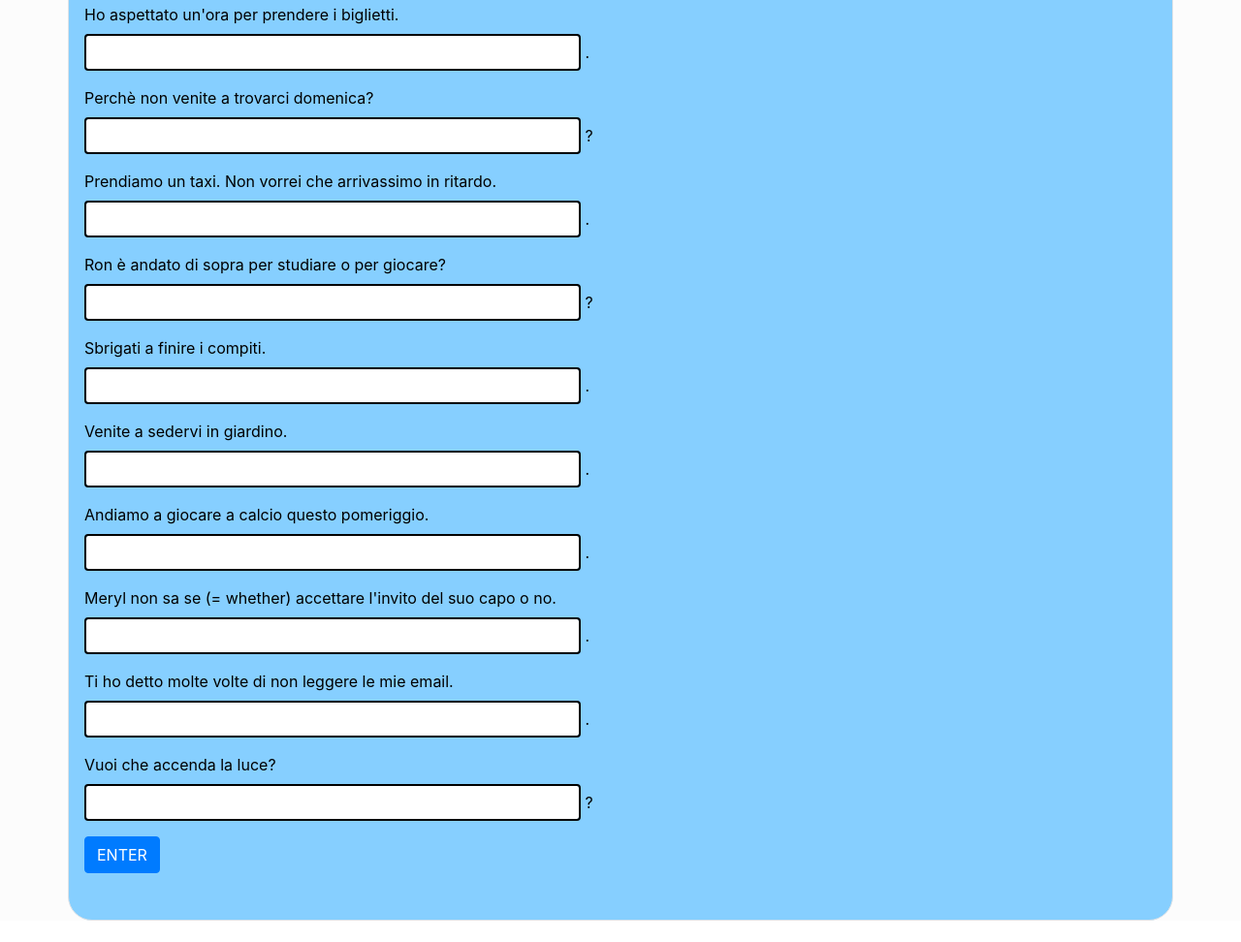
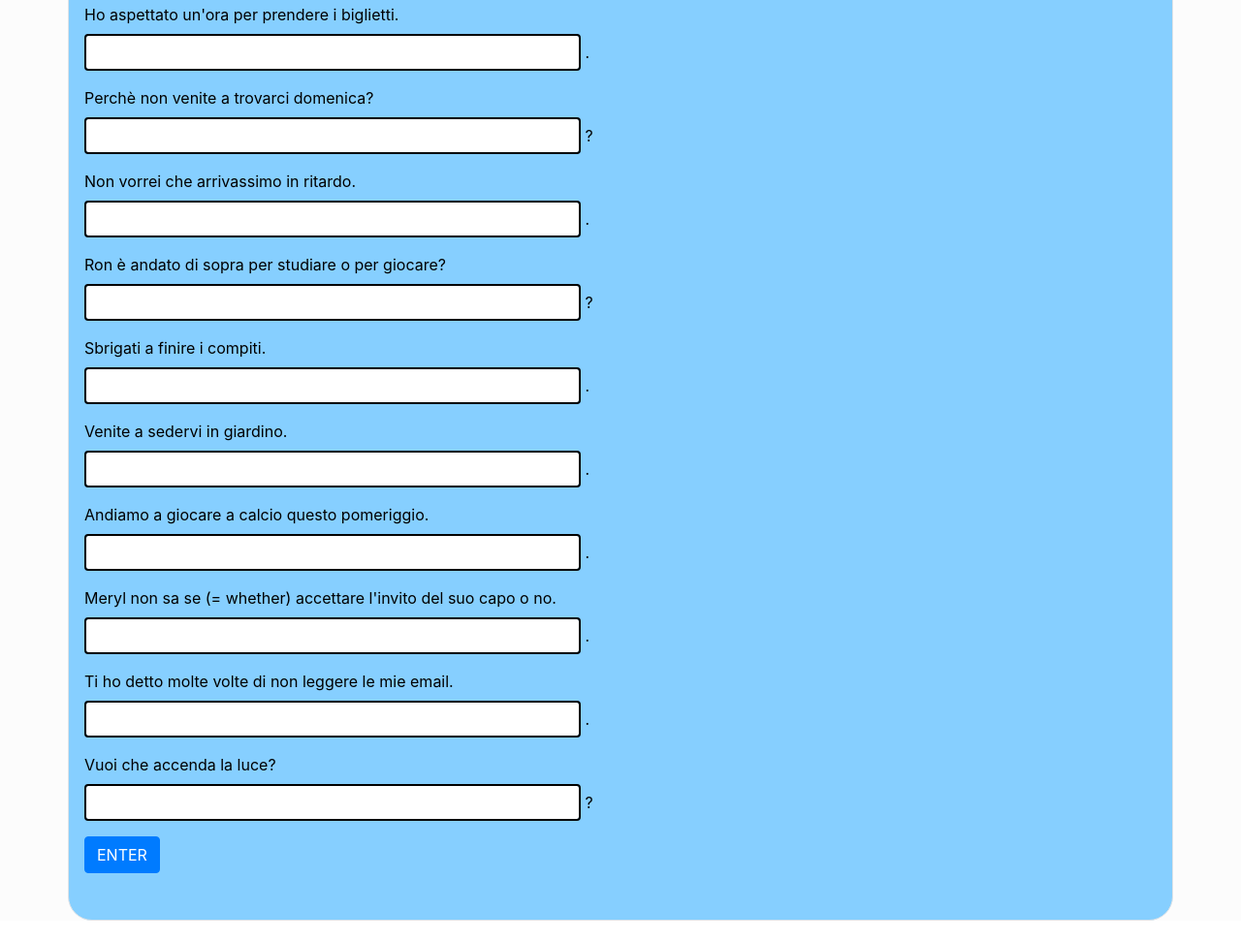
Before and after one commit to NDBpresentazione/NDBpresentazione.github.io, a plain HTML site: page pages/page1.html in a window 1280 px wide. Shown: the part 1644-2616 px from the top of the page at 97% size. Drawn offline with nearby package versions, Linux system fonts and the light colour scheme.

Commit message:
Update page1.html

```diff
--- a/pages/page1.html
+++ b/pages/page1.html
@@ -118,7 +118,7 @@
 
         <p id="sol2"></p>
         <div class="form-group">
-          <label for="a3">Prendiamo un taxi. Non vorrei che arrivassimo in ritardo.</label><br>
+          <label for="a3">Non vorrei che arrivassimo in ritardo.</label><br>
           <input type="text" class="form-control" id="b3" name="s3"> .
         </div>
 
```
